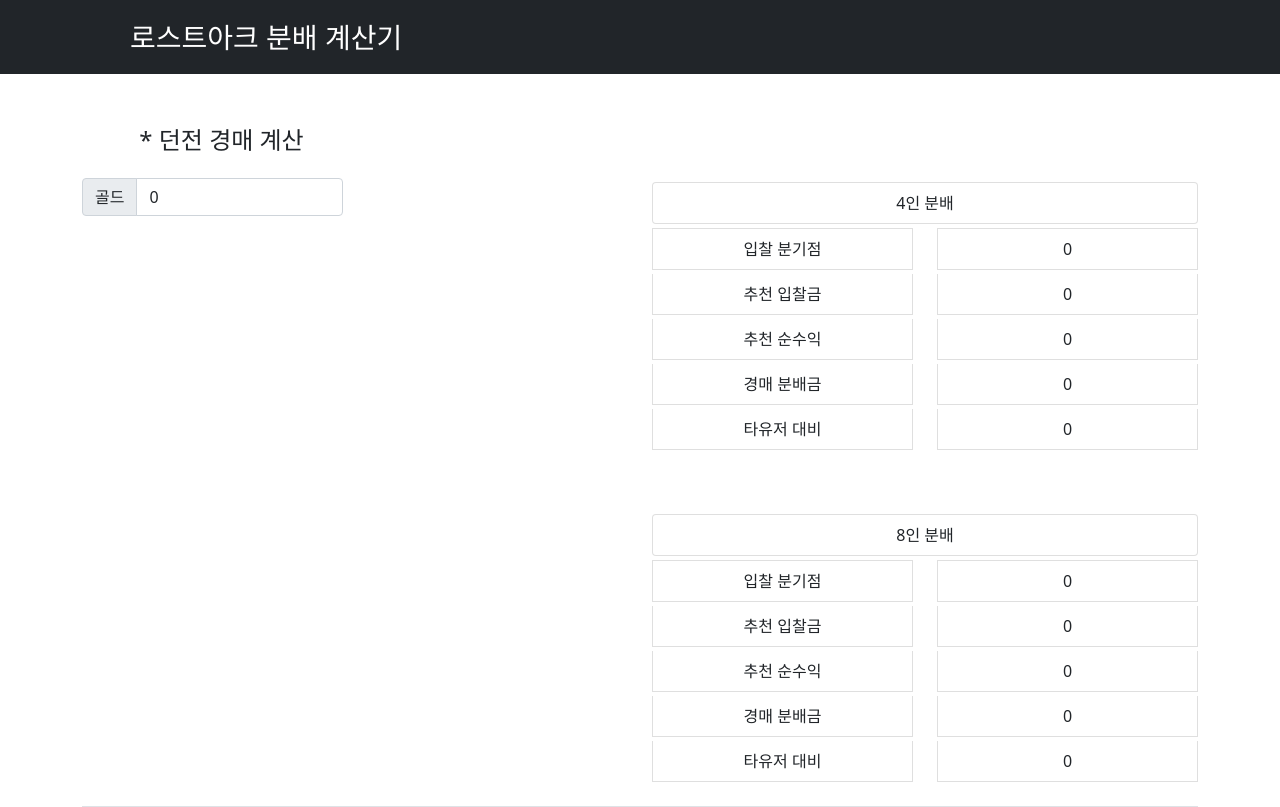
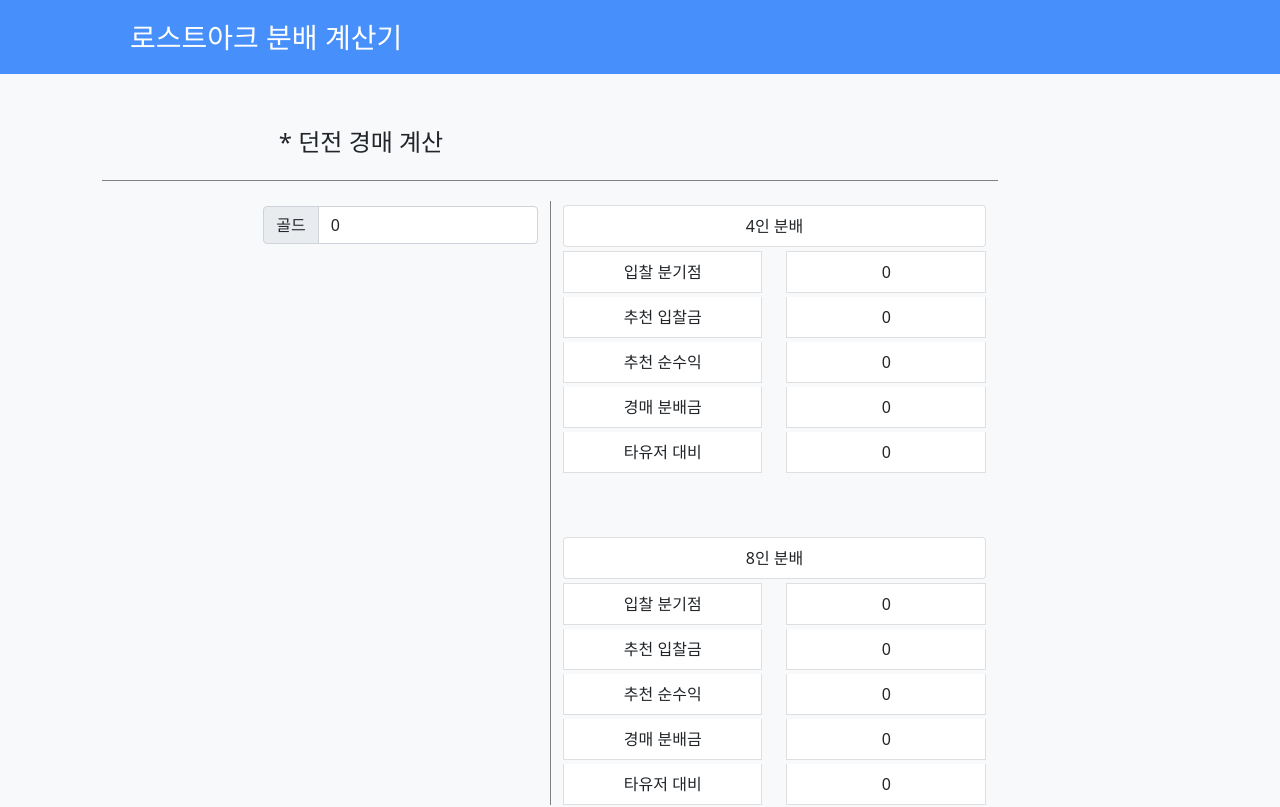
Before and after one commit to cuot/lostark-distribute, a React (Create React App) app: page / in a window 1280 px wide. Shown: the top 807 px of the page. Built offline with nearby package versions, Linux system fonts and the light colour scheme.

Commit message:
style change

```diff
--- a/package.json
+++ b/package.json
@@ -9,6 +9,7 @@
     "bootstrap": "^5.1.3",
     "node-sass": "^7.0.1",
     "react": "^17.0.2",
+    "react-bootstrap": "^2.2.0",
     "react-dom": "^17.0.2",
     "react-scripts": "5.0.0",
     "sass-loader": "^12.6.0",
--- a/src/App.js
+++ b/src/App.js
@@ -6,7 +6,7 @@
 
 function App() {
   return (
-    <div className="App">
+    <div className="App bg-light">
       <Header />
       <CalcDistribute />
       <Footer />
--- a/src/components/CalcDistribute.css
+++ b/src/components/CalcDistribute.css
@@ -6,3 +6,18 @@
   /* background-color: red; */
   cursor: pointer;
 }
+
+.profitOrLoss {
+  margin-top: 20px;
+  margin-bottom: 100px;
+}
+
+#calcRoot {
+  margin: 20px 200px 200px 20px;
+  border-bottom: 2000px;
+  border-top: 1px solid gray;
+}
+
+#right-body {
+  border-left: 1px solid gray;
+}
--- a/src/components/CalcDistribute.jsx
+++ b/src/components/CalcDistribute.jsx
@@ -1,4 +1,5 @@
 import React, { useState } from "react";
+import { Container, Row, Col } from "react-bootstrap";
 import "./CalcDistribute.css";
 
 export default function CalcDistribute() {
@@ -34,17 +35,16 @@
   const bid8People = () => (price * 0.95) / (1 / 7 + 1);
 
   return (
-    <>
+    <div className="bg-light">
       {/* col-lg-auto me-lg-auto mb-2 justify-content-center mb-md-0 */}
-      <br />
-      <br />
       <div className="profitOrLoss">
-        <div className="container">
-          <div className="fs-4 col-3" style={{ marginBottom: "20px" }}>
+        <Container>
+          <div className="fs-4 col-6" style={{ "margin-top": "50px" }}>
             * 던전 경매 계산
           </div>
-          <div className="row">
-            <div className="col-3">
+          <Row id="calcRoot">
+            <Col sm={2} />
+            <Col sm={4} xs={12} style={{ "margin-top": "25px" }}>
               <div className="input-group mb-3">
                 <span
                   className="input-group-text"
@@ -59,20 +59,25 @@
                   aria-describedby="inputGroup-sizing-default"
                   placeholder="경매장 최소값을 입력하시오."
                   onChange={handleChange}
-                  onClick={() => setPrice(0)}
+                  onClick={() => setPrice("")}
                   value={price}
                 />
               </div>
               <div id="copytext"></div>
-            </div>
-            <div className="col-3"></div>
-            <div className="col-6">
-              <div className="row">
-                <div className="col-12" onClick={() => copy()}>
+            </Col>
+
+            <Col
+              id="right-body"
+              sm={6}
+              xs={12}
+              style={{ "margin-top": "20px" }}
+            >
+              <Row>
+                <Col sm={12} xs={12} onClick={() => copy()}>
                   <ul className="list-group">
                     <li className="list-group-item">4인 분배</li>
                   </ul>
-                  <div className="row">
+                  <Row>
                     <div className="col-6">
                       <li className="list-group-item">입찰 분기점</li>
                       <li className="list-group-item">추천 입찰금</li>
@@ -107,22 +112,22 @@
                           : 0}
                       </li>
                     </div>
-                  </div>
-                </div>
+                  </Row>
+                </Col>
                 <div style={{ margin: "30px" }} />
-                <div className="col-12" onClick={() => copy(8)}>
+                <Col sm={12} xs={12} onClick={() => copy(8)}>
                   <ul className="list-group">
                     <li className="list-group-item">8인 분배</li>
                   </ul>
                   <div className="row">
-                    <div className="col-6">
+                    <Col sm={6} xs={12}>
                       <li className="list-group-item">입찰 분기점</li>
                       <li className="list-group-item">추천 입찰금</li>
                       <li className="list-group-item">추천 순수익</li>
                       <li className="list-group-item">경매 분배금</li>
                       <li className="list-group-item">타유저 대비</li>
-                    </div>
-                    <div className="col-6">
+                    </Col>
+                    <Col sm={6} xs={12}>
                       <li className="list-group-item">
                         {price ? Math.floor(bid8People()) : 0}
                       </li>
@@ -148,14 +153,14 @@
                             ) - Math.floor((bid8People() * 1.02) / 1.1 / 7)
                           : 0}
                       </li>
-                    </div>
+                    </Col>
                   </div>
-                </div>
-              </div>
-            </div>
-          </div>
-        </div>
+                </Col>
+              </Row>
+            </Col>
+          </Row>
+        </Container>
       </div>
-    </>
+    </div>
   );
 }
--- a/src/components/Header.jsx
+++ b/src/components/Header.jsx
@@ -2,7 +2,7 @@
 
 export default function Header() {
   return (
-    <header className="p-3 bg-dark text-white">
+    <header className="p-3 bg-primary bg-opacity-75 text-white">
       <div className="container">
         <div className="d-flex flex-wrap align-items-center justify-content-center justify-content-lg-start">
           <a
```
Also changed, not shown: 1 other file (tests, documents, lock files or other folders).
